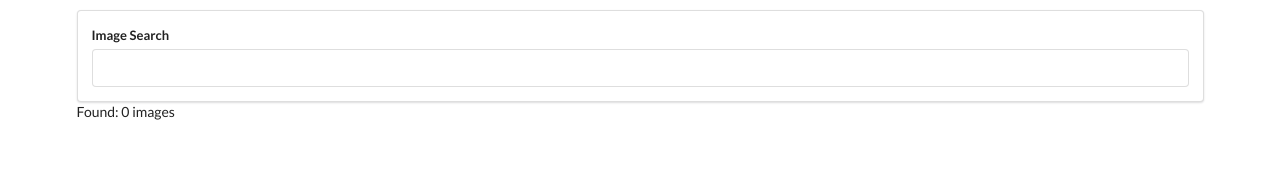
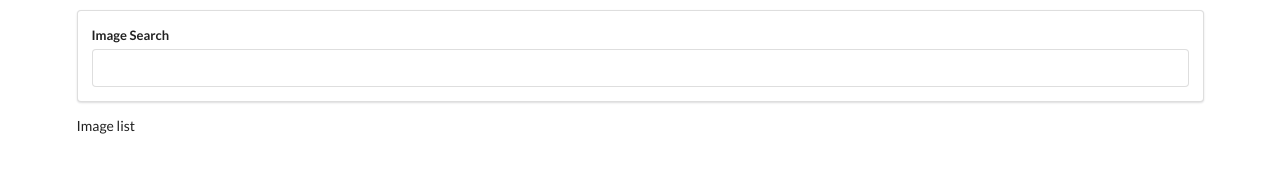
Before and after one commit to Terence1991/pics-grider-, a React (Create React App) app in the folder pics/: page / in a window 1280 px wide. Shown: the top 186 px of the page. Built offline with nearby package versions, Linux system fonts and the light colour scheme.

Commit message:
image list component added

```diff
--- a/pics/src/components/App.js
+++ b/pics/src/components/App.js
@@ -1,7 +1,7 @@
 import React from 'react'
 import SearchBar from './SearchBar.js'
-import unsplash from '../api/unsplash'
-
+import unsplash from '../api/unsplash.js'
+import ImageList from "./imagelist.js"
 
 
 class App extends  React.Component {
@@ -16,7 +16,7 @@ class App extends  React.Component {
     return (
       <div className="ui container" style={{marginTop: '10px'}}>
       <SearchBar onSubmit={this.onSearchSubmit}/>
-      Found: {this.state.images.length} images
+      <ImageList imageList={this.state.images}/>
       </div>
     )
   }
--- /dev/null
+++ b/pics/src/components/imagelist.js
@@ -0,0 +1,11 @@
+import React from 'react'
+
+const ImageList = (props) => {
+ console.log(props)
+  return (
+    <div>Image list </div>
+  );
+
+}
+
+export default ImageList;
```
